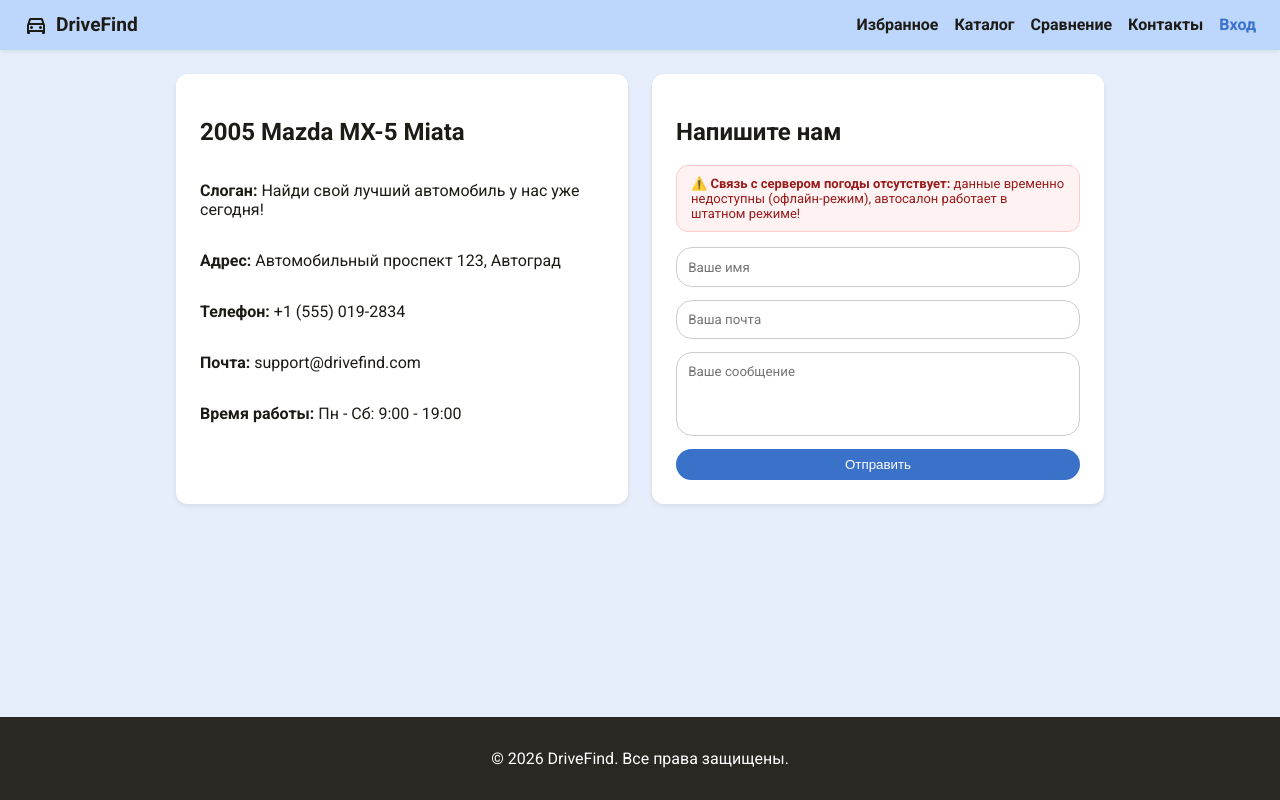
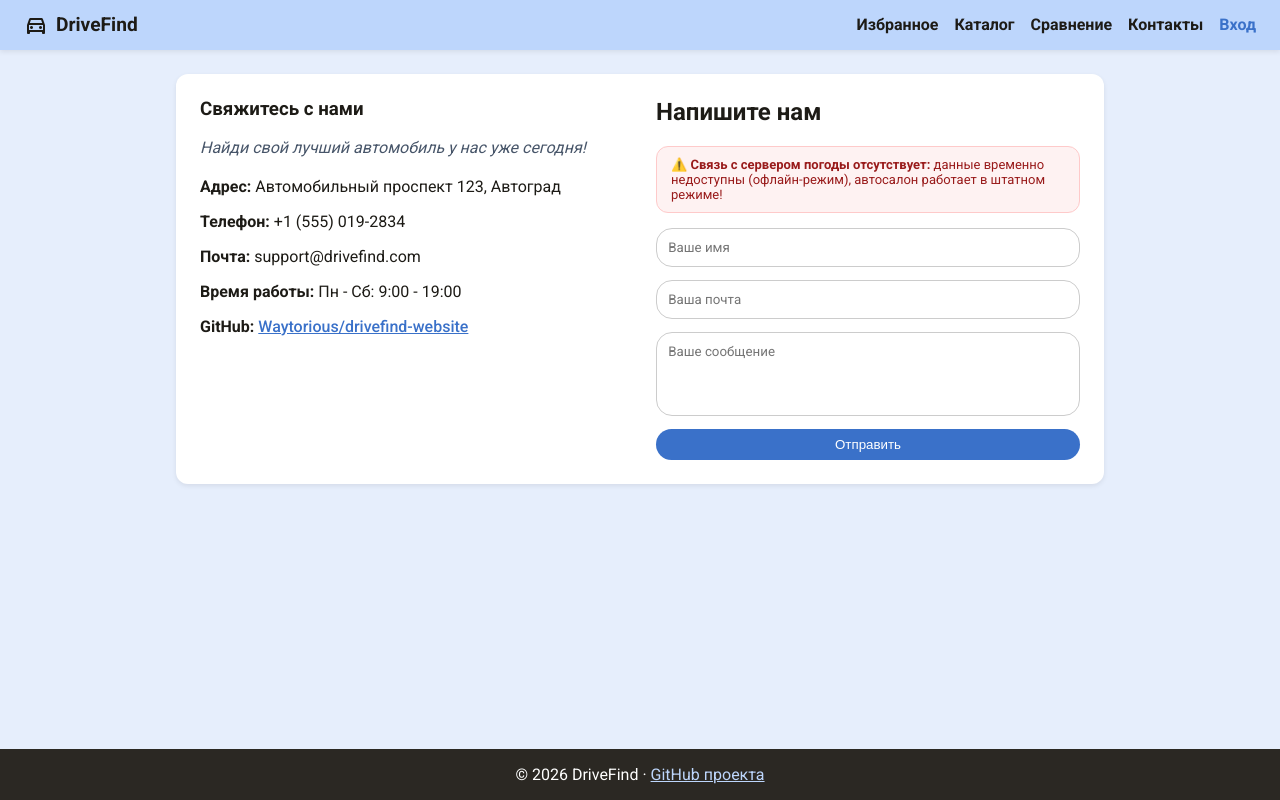
Before and after one commit to Waytorious/drivefind-website, a plain HTML site: page internet/contacts.html in a window 1280 px wide. Drawn offline with nearby package versions, Linux system fonts and the light colour scheme; no server answers.

Commit message:
UI: add GitHub link in footer, fix contacts heading, merge contacts into single card

```diff
--- a/internet/contacts.html
+++ b/internet/contacts.html
@@ -25,20 +25,21 @@
   </header>
 
   <main class="item-container">
-    <div class="item-details">
-
+    <article class="item-card contacts-card">
+      <div class="contacts-grid">
         <!-- контакты магазина -->
-      <article class="item-card">
+        <section class="contacts-info">
           <h1>Свяжитесь с нами</h1>
-        <p><strong>Слоган:</strong> Найди свой лучший автомобиль у нас уже сегодня!</p>
+          <p class="contacts-slogan">Найди свой лучший автомобиль у нас уже сегодня!</p>
           <p><strong>Адрес:</strong> Автомобильный проспект 123, Автоград</p>
           <p><strong>Телефон:</strong> +1 (555) 019-2834</p>
           <p><strong>Почта:</strong> support@drivefind.com</p>
           <p><strong>Время работы:</strong> Пн - Сб: 9:00 - 19:00</p>
-      </article>
+          <p><strong>GitHub:</strong> <a href="https://github.com/Waytorious/drivefind-website" target="_blank" rel="noopener noreferrer">Waytorious/drivefind-website</a></p>
+        </section>
 
         <!-- форма обратной связи -->
-      <article class="item-card">
+        <section class="contacts-form-wrap">
           <h2>Напишите нам</h2>
           <form class="contact-form">
             <input type="text" placeholder="Ваше имя" required>
@@ -46,14 +47,14 @@
             <textarea rows="4" placeholder="Ваше сообщение" required></textarea>
             <button type="button" class="btn">Отправить</button>
           </form>
+        </section>
+      </div>
     </article>
-
-    </div>
   </main>
 
   <!-- подвал -->
   <footer>
-    <p>&copy; 2026 DriveFind. Все права защищены.</p>
+    <p>&copy; 2026 DriveFind &middot; <a href="https://github.com/Waytorious/drivefind-website" target="_blank" rel="noopener noreferrer">GitHub проекта</a></p>
   </footer>
 
   <script src="main.js"></script>
--- a/internet/main.js
+++ b/internet/main.js
@@ -452,8 +452,9 @@ function initCatalogueFilter() {
 // 4. ДИНАМИЧЕСКАЯ СТРАНИЦА АВТОМОБИЛЯ (item.html?id=...)
 // ==========================================================================
 function initItemPage() {
+  if (!document.querySelector('.gallery-card')) return; // мы не на странице товара
   const h1 = document.querySelector('.item-card h1');
-  if (!h1) return; // мы не на странице товара
+  if (!h1) return;
 
   // Считываем ID автомобиля из строки браузера (?id=...)
   const params = new URLSearchParams(window.location.search);
--- a/internet/style.css
+++ b/internet/style.css
@@ -442,6 +442,36 @@ header {
   resize: none;
 }
 
+/* одна большая карточка на странице контактов */
+.contacts-grid {
+  display: flex;
+  gap: 2rem;
+  align-items: flex-start;
+}
+
+.contacts-info,
+.contacts-form-wrap {
+  flex: 1;
+  min-width: 0;
+}
+
+.contacts-info h1,
+.contacts-form-wrap h2 {
+  margin-top: 0;
+}
+
+.contacts-slogan {
+  color: #475569;
+  font-style: italic;
+  margin-bottom: 1.2rem;
+}
+
+.contacts-info a {
+  color: var(--primary);
+  font-weight: 500;
+  text-decoration: underline;
+}
+
 /* подвал сайта */
 footer {
   text-align: center;
@@ -449,6 +479,15 @@ footer {
   background-color: var(--footer-bg);
   color: var(--text-bright);
   margin-top: auto;
+}
+
+footer p {
+  margin: 0;
+}
+
+footer a {
+  color: var(--header-bg);
+  text-decoration: underline;
 }
 
 /* мобилка: пропорционально ужимаем шапку, чтобы она оставалась в одну строчку */
@@ -468,8 +507,14 @@ footer {
     font-size: 0.85rem;
     flex-wrap: nowrap;
   }
-  .item-details {
+  .item-details,
+  .contacts-grid {
     flex-direction: column;
+    gap: 1.5rem;
+  }
+  .contacts-info,
+  .contacts-form-wrap {
+    width: 100%;
   }
   .compare-dual-container {
     flex-direction: column;
```
Also changed, not shown: internet/catalogue.html (+1 -1 lines), internet/compare.html (+1 -1 lines), internet/favorites.html (+1 -1 lines), internet/index.html (+1 -1 lines), internet/item.html (+1 -1 lines). Lines whose indentation alone changed are shown as unchanged.
